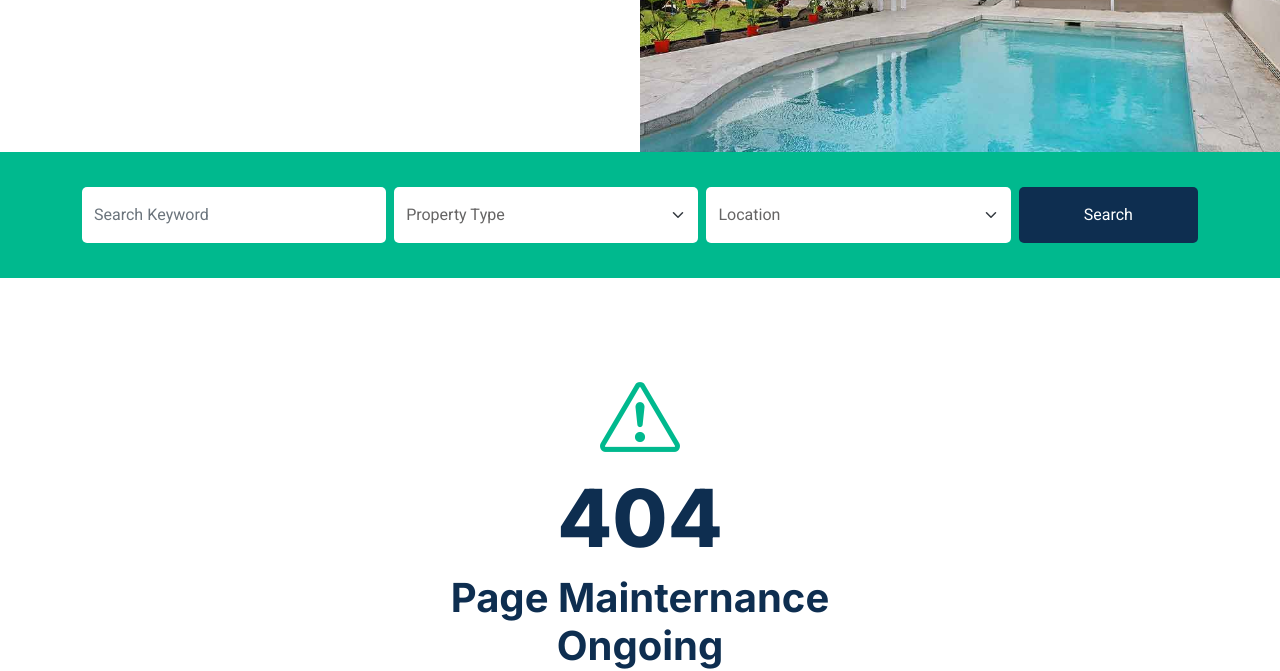
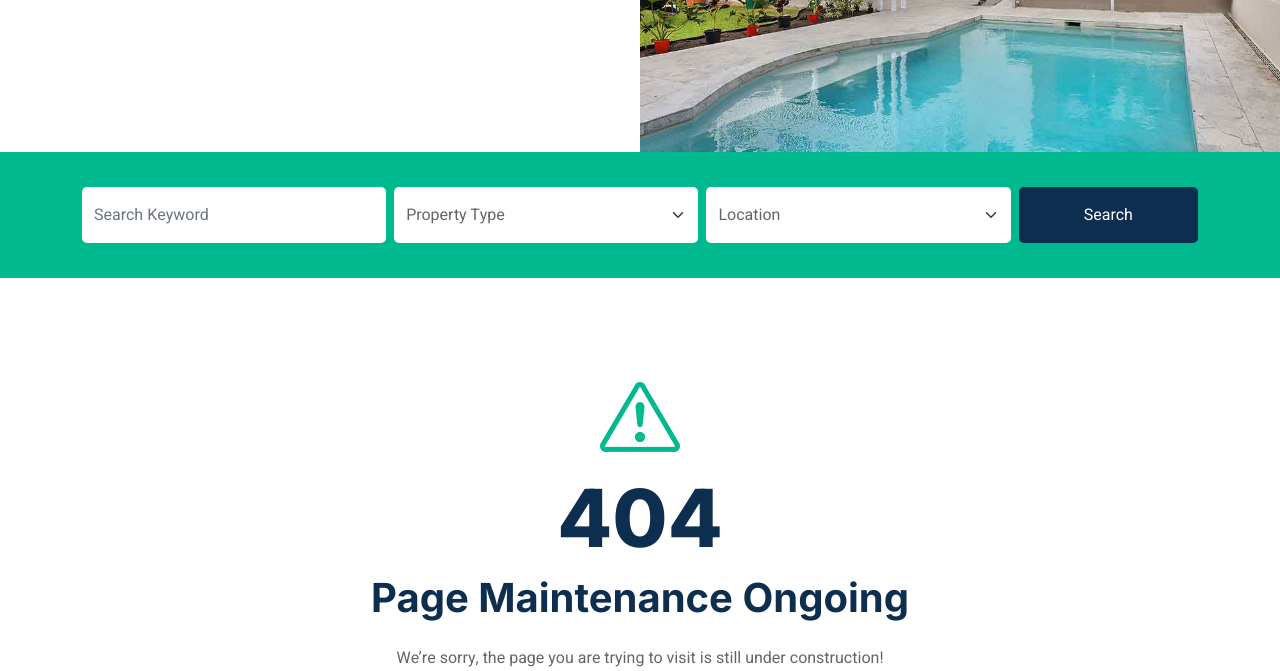
Before and after one commit to CodeMorecamp/SamRealEstate, a plain HTML site: page 404.html in a window 1280 px wide. Shown: the part 296-967 px from the top of the page. Drawn offline with nearby package versions, Linux system fonts and the light colour scheme.

```diff
--- a/404.html
+++ b/404.html
@@ -203,7 +203,7 @@
             <div class="col-lg-6">
               <i class="bi bi-exclamation-triangle display-1 text-primary"></i>
               <h1 class="display-1">404</h1>
-              <h1 class="mb-4">Page Mainternance Ongoing</h1>
+              <h1 class="mb-4">Page Maintenance Ongoing</h1>
               <p class="mb-4">
                 We’re sorry, the page you are trying to visit is still under
                 construction!
```
